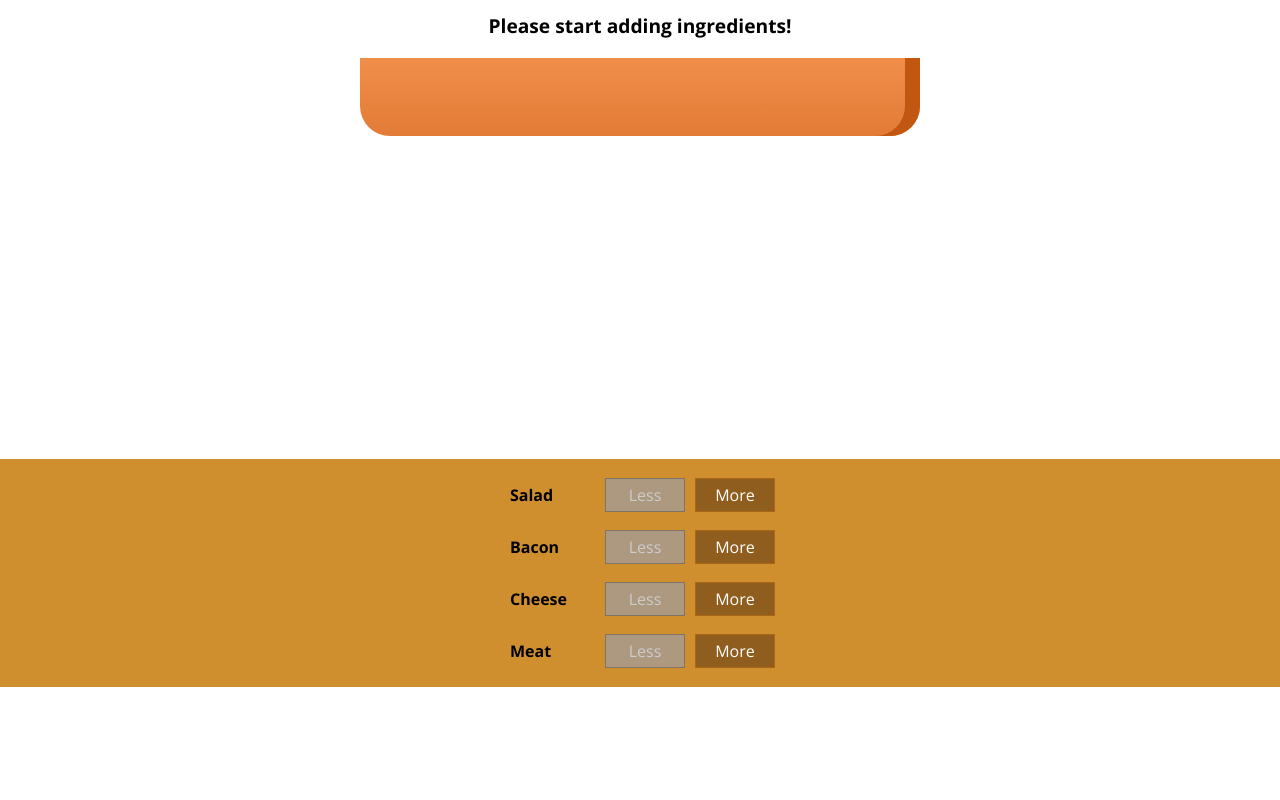
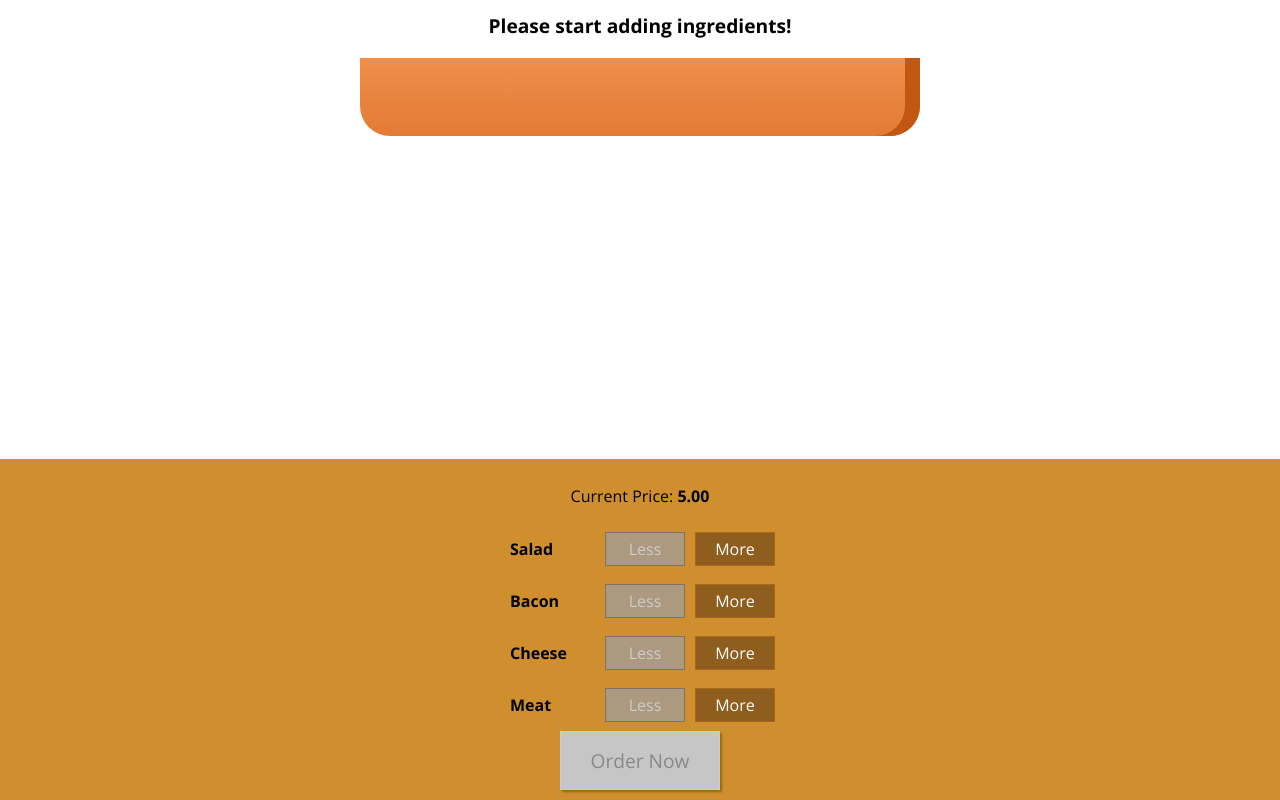
Before and after one commit to MilanMarakana/Burger-App, a React (Create React App) app: page / in a window 1280 px wide. Shown: the part 179-979 px from the top of the page. Before the commit the page ends 866 px from the top, so only its background shows below. Built offline with nearby package versions, Linux system fonts and the light colour scheme.

Commit message:
Start Order Button and styled

```diff
--- a/src/components/Burger/BuildControls/BuildControls.js
+++ b/src/components/Burger/BuildControls/BuildControls.js
@@ -12,6 +12,7 @@
 
 const buildControls = (props) => (
     <div className={classes.BuildControls}>
+        <p>Current Price: <strong>{props.price.toFixed(2)}</strong> </p>
         {controls.map(ctrl => (
             <BuildControl
             key={ctrl.label}
@@ -20,6 +21,9 @@
             removed={() => props.ingredientRemoved(ctrl.type)}
             disabled={props.disabled[ctrl.type]} />
         ))}
+        <button
+        className={classes.OrderButton}
+        disabled={!props.purchasable}>Order Now</button>
     </div>
 );
 
--- a/src/components/Burger/BuildControls/BuildControls.module.css
+++ b/src/components/Burger/BuildControls/BuildControls.module.css
@@ -8,3 +8,44 @@
     margin: auto;
     padding: 10px 0;
 }
+
+.OrderButton {
+    background-color: #DAD735;
+    outline: none;
+    cursor: pointer;
+    border: 1px solid #966909;
+    color: #966909;
+    font-family: inherit;
+    font-size: 1.2em;
+    padding: 15px 30px;
+    box-shadow: 2px 2px 2px #966909;
+}
+
+.OrderButton:hover, .OrderButton:active {
+    background-color: #A0DB41;
+    border: 1px solid #966909;
+    color: #966909;
+}
+
+.OrderButton:disabled {
+    background-color: #C7C6C6;
+    cursor: not-allowed;
+    border: 1px solid #ccc;
+    color: #888888;
+}
+
+.OrderButton:not(:disabled) {
+    animation: enable 0.3s linear;
+}
+
+@keyframes enable {
+    0% {
+        transform: scale(1);
+    }
+    60% {
+        transform: scale(1.1);
+    }
+    100% {
+        transform: scale(1);
+    }
+}
--- a/src/components/Burger/Burger.module.css
+++ b/src/components/Burger/Burger.module.css
@@ -4,8 +4,27 @@
     height: 250px;
     text-align: center;
     font-weight: bold;
-    overflow: scroll;
+    overflow-y: scroll;
     font-size: 1.2rem;
+}
+
+::-webkit-scrollbar{
+    width: 6px;
+    background-color: #f5f5f5;
+}
+
+::-webkit-scrollbar-thumb{
+    background-color: #000000;
+    box-shadow: inset 0 0 6px rgba(0,0,0,0.3);
+    border-radius: 20px;
+
+}
+
+::-webkit-scrollbar-track{
+    box-shadow: inset 0 0 6px rgba(0,0,0,0.3);
+    background-color: f5f5f5;
+    border-radius: 20px;
+    /* display: none; */
 }
 
 @media (min-width: 500px) and (min-height: 400px) {
--- a/src/containers/BurgerBuilder/BurgerBuilder.js
+++ b/src/containers/BurgerBuilder/BurgerBuilder.js
@@ -19,7 +19,20 @@
             cheese: 0,
             meat: 0
         },
-        totalPrice: 5
+        totalPrice: 5,
+        purchasable: false
+    }
+
+    updatePurchaseState (ingredients) {
+
+        const sum = Object.keys(ingredients)
+            .map( igKey => {
+                return ingredients[igKey];
+            })
+            .reduce((sum, el) => {
+                return sum + el;
+            }, 0);
+            this.setState( {purchasable: sum > 0 });
     }
 
     addIngredientHandler = (type) => {
@@ -33,6 +46,7 @@
         const oldPrice = this.state.totalPrice;
         const newPrice = oldPrice + priceAddition;
         this.setState({totalPrice: newPrice, ingredients: updatedIngredients})
+        this.updatePurchaseState(updatedIngredients);
     }
 
     removeIngredientHandler = (type) => {
@@ -49,6 +63,7 @@
         const oldPrice = this.state.totalPrice;
         const newPrice = oldPrice - priceDeduction;
         this.setState({totalPrice: newPrice, ingredients: updatedIngredients})
+        this.updatePurchaseState(updatedIngredients);
     }
 
     render () {
@@ -65,6 +80,8 @@
                     ingredientAdded={this.addIngredientHandler}
                     ingredientRemoved={this.removeIngredientHandler}
                     disabled={disabledInfo}
+                    purchasable={this.state.purchasable}
+                    price={this.state.totalPrice}
                 />
             </Aux>
         );
```
